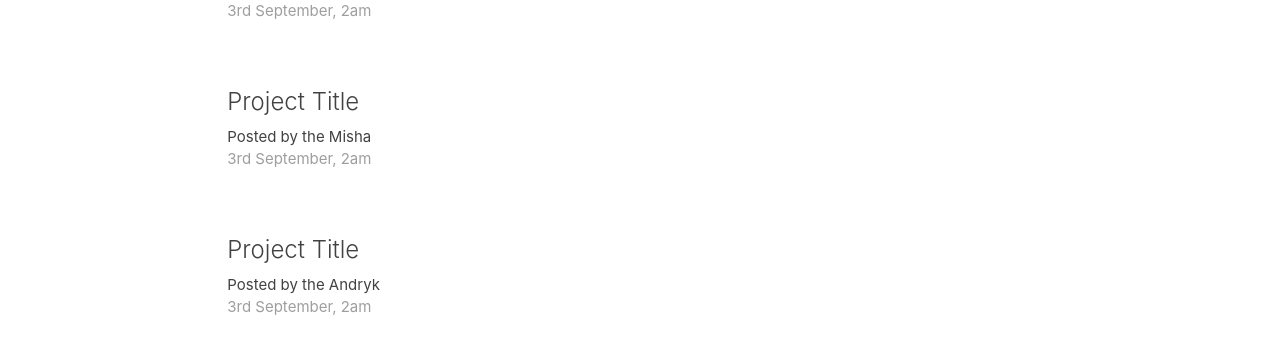
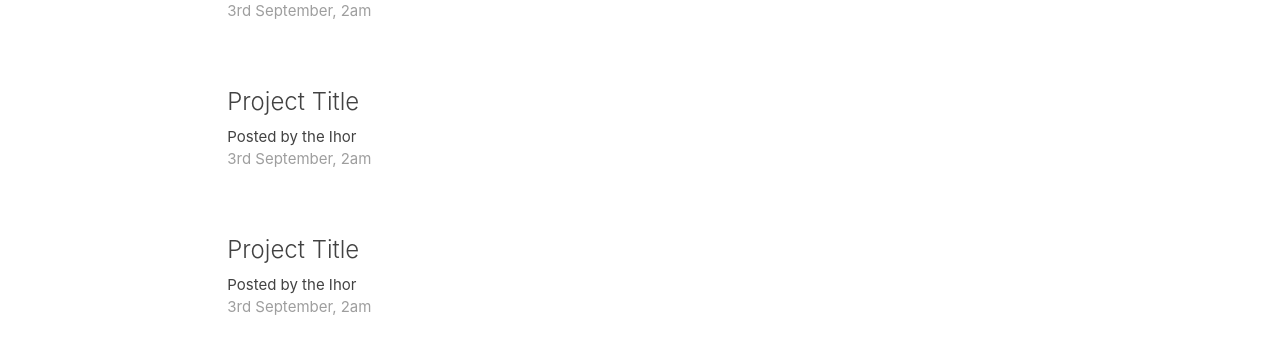
Before and after one commit to Ihor-Onyshchuk/your-plans, a React (Create React App) app: page / in a window 1280 px wide. Shown: the part 173-526 px from the top of the page. Built offline with nearby package versions, Linux system fonts and the light colour scheme.

Commit message:
add ProjectDetails component

```diff
--- a/src/components/layout/Navbar.js
+++ b/src/components/layout/Navbar.js
@@ -3,14 +3,14 @@ import { Link } from 'react-router-dom';
 import SignedInLinks from './SignedInLinks';
 import SignedOutLinks from './SignedOutLinks';
 
-const Navbar = ({ name = 'Your' }) => {
-  return <nav className="nav-wrapper grey darken-3">
+const Navbar = ({ name = 'Your' }) => (
+  <nav className="nav-wrapper grey darken-3" >
     <div className="container">
       <Link to='/' className="brand-logo">{`${name}Plans`}</Link>
       <SignedInLinks />
       <SignedOutLinks />
     </div>
-  </nav>
-}
+  </nav >
+)
 
 export default Navbar;
--- a/src/components/projects/ProjectList.js
+++ b/src/components/projects/ProjectList.js
@@ -1,32 +1,11 @@
 import React from 'react';
+import ProjectSummary from './ProjectSummary';
 
 const ProjectList = () => (
   <div className="project-list section">
-
-    <div className="card z-depth-0 project-summary">
-      <div className="card-content grey-text text-darken-3">
-        <span className="card-title">Project Title</span>
-        <p>Posted by the Ihor</p>
-        <p className="grey-text">3rd September, 2am</p>
-      </div>
-    </div>
-
-    <div className="card z-depth-0 project-summary">
-      <div className="card-content grey-text text-darken-3">
-        <span className="card-title">Project Title</span>
-        <p>Posted by the Misha</p>
-        <p className="grey-text">3rd September, 2am</p>
-      </div>
-    </div>
-
-    <div className="card z-depth-0 project-summary">
-      <div className="card-content grey-text text-darken-3">
-        <span className="card-title">Project Title</span>
-        <p>Posted by the Andryk</p>
-        <p className="grey-text">3rd September, 2am</p>
-      </div>
-    </div>
-
+    <ProjectSummary />
+    <ProjectSummary />
+    <ProjectSummary />
   </div>
 )
 
--- a/src/components/projects/ProjectSummary.js
+++ b/src/components/projects/ProjectSummary.js
@@ -0,0 +1,13 @@
+import React from 'react';
+
+const ProjectSummary = () => (
+  <div className="card z-depth-0 project-summary">
+    <div className="card-content grey-text text-darken-3">
+      <span className="card-title">Project Title</span>
+      <p>Posted by the Ihor</p>
+      <p className="grey-text">3rd September, 2am</p>
+    </div>
+  </div>
+)
+
+export default ProjectSummary;
```
